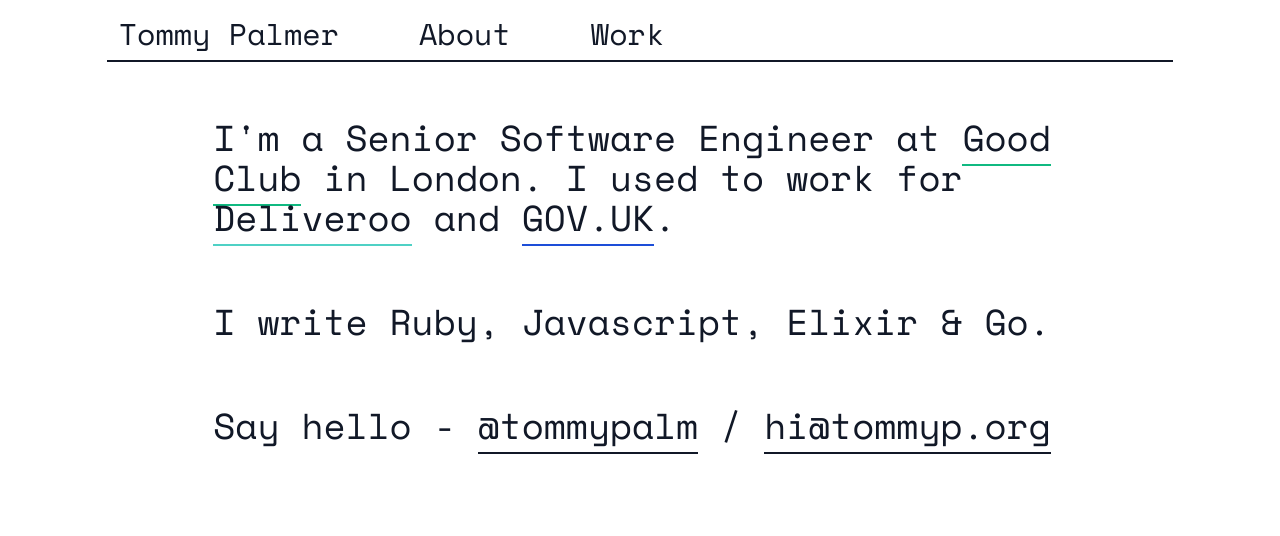
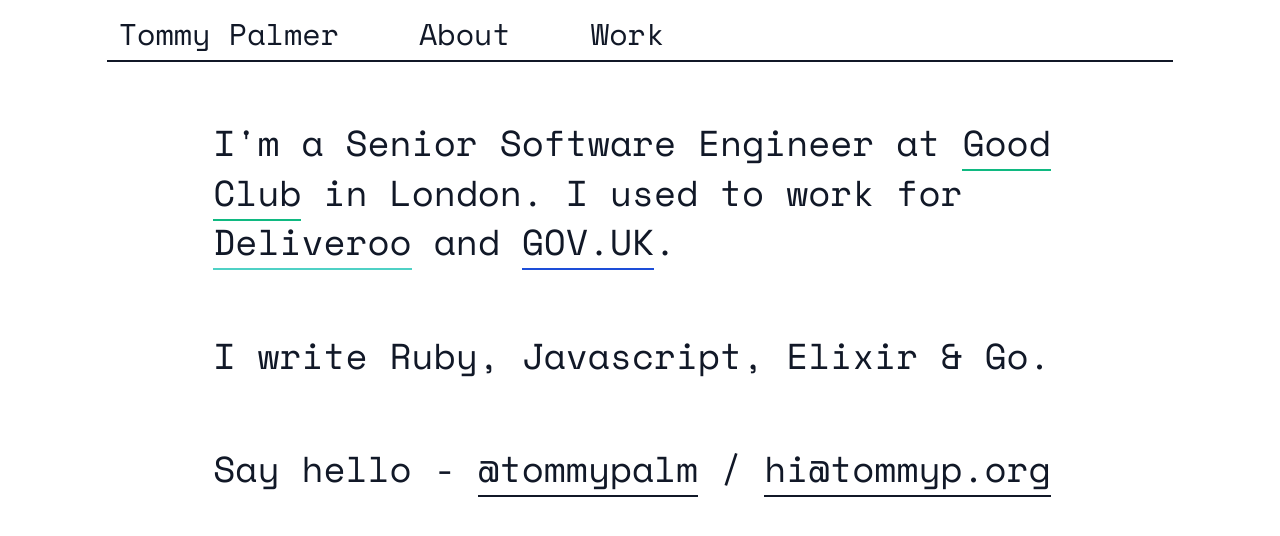
Before and after one commit to tommyp/tommyp.org, a Next.js app: page /about in a window 1280 px wide. Shown: the top 536 px of the page. Built offline with nearby package versions, Linux system fonts and the light colour scheme; what tailwindcss-border-gradients would draw is missing.

Commit message:
update work line height

```diff
--- a/components/p.js
+++ b/components/p.js
@@ -2,7 +2,7 @@
 
 const P = (props) => {
   return (
-    <p className="text-2xl md:text-3xl lg:text-4xl mt-8 text-gray-900 py-4 px-4 md:px-0 md:leading-normal">
+    <p className="text-2xl md:text-3xl lg:text-4xl mt-8 text-gray-900 py-4 px-4 md:px-0 lg:leading-snug">
       {props.children}
     </p>
   );
```
Also changed, not shown: pages/about.js (+5 -5 lines).
